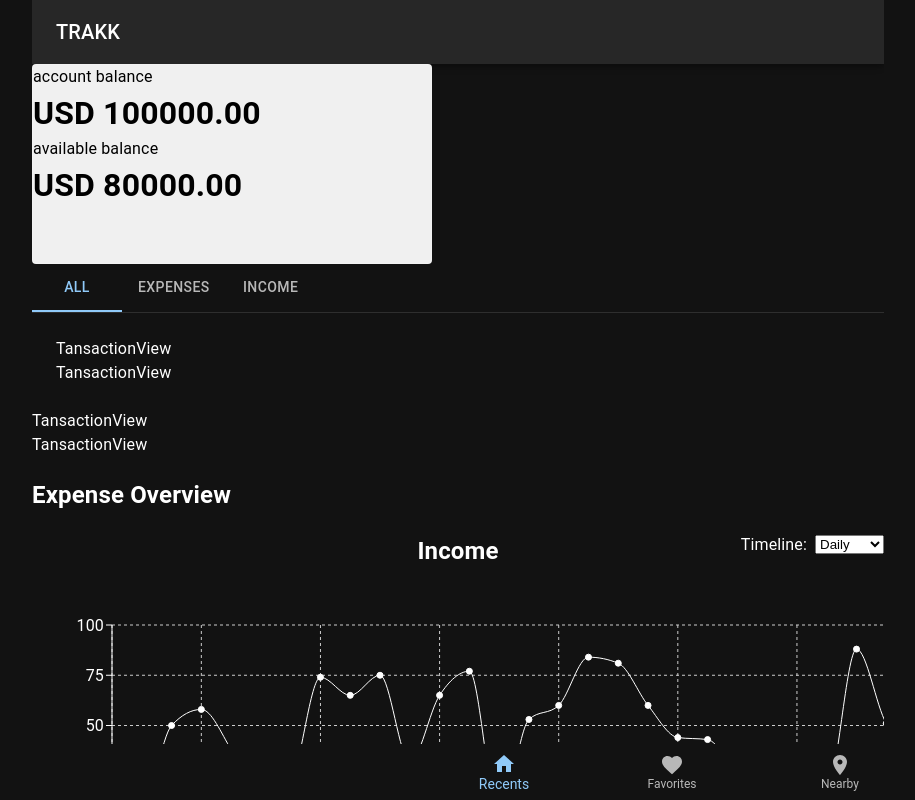
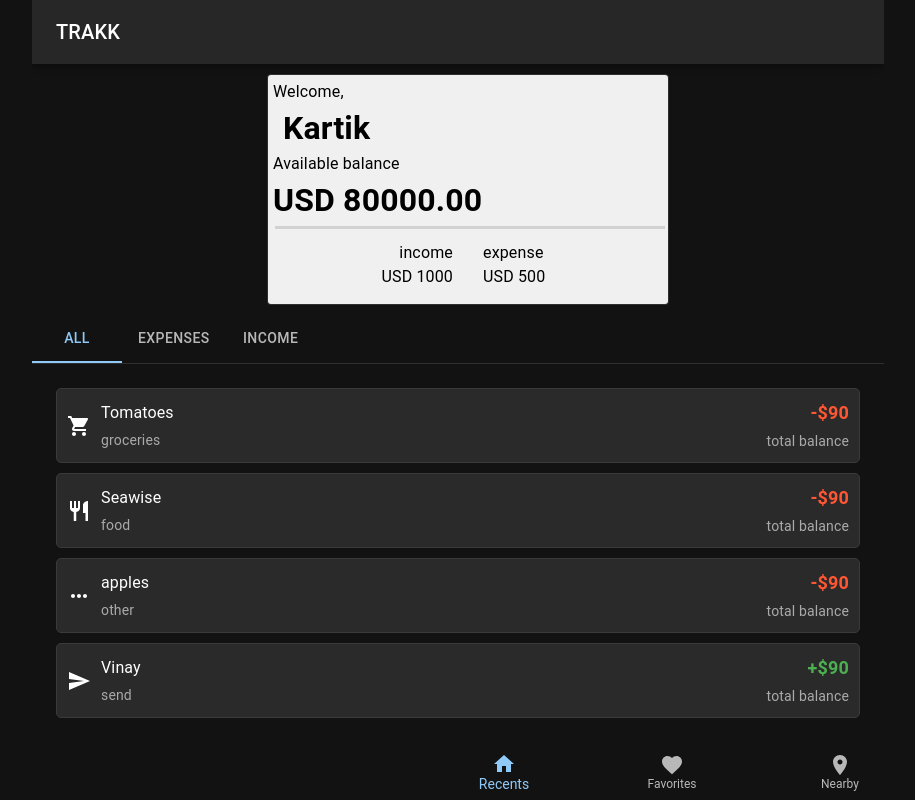
Before and after one commit to kartikbhardwaj017/trakk, a React (Create React App) app: page /home in a window 1280 px wide. Shown: the whole page, without its empty margins (182-1097 px from the left). Built offline with nearby package versions, Linux system fonts and the light colour scheme.

Commit message:
modify styling

```diff
--- /dev/null
+++ b/src/components/Category.tsx
@@ -0,0 +1,31 @@
+import React from "react";
+import LocalGroceryStoreIcon from "@mui/icons-material/LocalGroceryStore";
+import FlightIcon from "@mui/icons-material/Flight";
+import RestaurantIcon from "@mui/icons-material/Restaurant";
+import MovieIcon from "@mui/icons-material/Movie";
+import ShoppingCartIcon from "@mui/icons-material/ShoppingCart";
+import FlashOnIcon from "@mui/icons-material/FlashOn";
+import LocalHospitalIcon from "@mui/icons-material/LocalHospital";
+import TrainIcon from "@mui/icons-material/Train";
+import MoreHorizIcon from "@mui/icons-material/MoreHoriz";
+import SendIcon from "@mui/icons-material/Send";
+
+// ... add more imports as needed
+
+const categoryIcons = {
+  groceries: <LocalGroceryStoreIcon />,
+  travel: <FlightIcon />,
+  food: <RestaurantIcon />,
+  entertainment: <MovieIcon />,
+  shopping: <ShoppingCartIcon />,
+  utilities: <FlashOnIcon />,
+  health: <LocalHospitalIcon />,
+  transport: <TrainIcon />,
+  send: <SendIcon />,
+  other: <MoreHorizIcon />, // Added "Other" category
+  // ... add more categories as needed
+};
+
+export const getCategoryIcon = (category) => {
+  return categoryIcons[category] || <MoreHorizIcon />; // Returns the "Other" icon if the category is not found
+};
--- a/src/components/Graph.tsx
+++ b/src/components/Graph.tsx
@@ -10,6 +10,13 @@ import {
   LineChart,
   Line,
 } from "recharts";
+import {
+  FormControl,
+  InputLabel,
+  Select,
+  MenuItem,
+  SelectChangeEvent,
+} from "@mui/material";
 
 const ExpenseOverview = ({ data }) => {
   const barWidth = 30; // Desired width of each bar
@@ -86,7 +93,7 @@ const ExpenseOverview = ({ data }) => {
   const [gData, setGData] = useState(formatData(data, view));
   const [cWidth, setCWidth] = useState(gData.length * barWidth);
 
-  const handleViewChange = (event: React.ChangeEvent<HTMLSelectElement>) => {
+  const handleViewChange = (event: SelectChangeEvent<string>) => {
     const newView = event.target.value;
     setView(newView);
     const newGData = formatData(data, newView); // Pass newView directly
@@ -94,38 +101,163 @@ const ExpenseOverview = ({ data }) => {
     setCWidth(newGData.length * barWidth); // Use newGData
   };
   return (
-    <div style={{ position: "relative" }}>
-      {" "}
-      {/* Added color to parent div to make label color white */}
+    <div style={{ position: "relative", padding: "20px", color: "white" }}>
       <div
         style={{
-          position: "absolute",
-          top: 0,
-          right: 0,
           display: "flex",
+          justifyContent: "center",
           alignItems: "center",
+          marginBottom: "20px",
+          position: "relative",
         }}
       >
-        <label htmlFor="view-select" style={{ marginRight: 8 }}>
-          Timeline:
-        </label>
-        <select id="view-select" onChange={handleViewChange}>
-          <option value="daily">Daily</option>
-          <option value="weekly">Weekly</option>
-          <option value="monthly">Monthly</option>
-          <option value="yearly">Yearly</option>
-        </select>
+        <h2 style={{ margin: 0 }}>Income</h2>
+        <FormControl
+          variant="standard"
+          style={{ minWidth: 120, position: "absolute", right: 0 }}
+        >
+          <InputLabel id="view-select-label" style={{ color: "white" }}>
+            Timeline
+          </InputLabel>
+          <Select
+            labelId="view-select-label"
+            id="view-select"
+            value={view}
+            onChange={handleViewChange}
+            label="Timeline"
+            style={{ color: "white" }}
+          >
+            <MenuItem value="daily">Daily</MenuItem>
+            <MenuItem value="weekly">Weekly</MenuItem>
+            <MenuItem value="monthly">Monthly</MenuItem>
+            <MenuItem value="yearly">Yearly</MenuItem>
+          </Select>
+        </FormControl>
       </div>
-      <h2 style={{ textAlign: "center", marginBottom: 16, color: "white" }}>
-        {" "}
-        {/* Update text color */}
-        Income
-      </h2>
+      <div style={{ overflowX: "auto", position: "relative", width: "100%" }}>
+        <LineChart
+          width={Math.max(cWidth, 600)}
+          height={300}
+          data={gData}
+          margin={{
+            top: 0,
+            right: 0,
+            left: 0,
+            bottom: 0,
+          }}
+        >
+          {/* <CartesianGrid strokeDasharray="3 3" /> */}
+          <XAxis dataKey="name" stroke="white" />
+          <YAxis
+            stroke="white"
+            tickFormatter={(tickValue) => {
+              return tickValue >= 1000 ? `${tickValue / 1000}k` : tickValue;
+            }}
+            style={{ position: "absolute", left: 0, top: 0, zIndex: 1 }}
+          />
+          <Tooltip
+            contentStyle={{ color: "black", backgroundColor: "wheat" }}
+          />
+          {/* <Legend /> */}
+          <Line type="monotone" dataKey="Expenses" stroke="green" />
+        </LineChart>
+      </div>
+    </div>
+  );
+};
+
+const formatDate = (dateString) => {
+  const day = dateString.split("-")[0];
+  const monthNames = [
+    "Jan",
+    "Feb",
+    "Mar",
+    "Apr",
+    "May",
+    "Jun",
+    "Jul",
+    "Aug",
+    "Sep",
+    "Oct",
+    "Nov",
+    "Dec",
+  ];
+  const monthName = monthNames[parseInt(dateString.split("-")[1]) - 1];
+  const year = dateString.split("-")[2];
+
+  if (monthName === "Jan") {
+    return `${day}-${monthName}-${year}`;
+  }
+  return `${day}-${monthName}`;
+};
+const data = require("./data.json");
+
+const Graph = () => {
+  return <ExpenseOverview data={data} />;
+};
+
+export default Graph;
+
+/**
+ *
+To beautify the ExpenseOverview component and make it more suitable for a dark-themed expense tracker app, we'll make the following changes:
+
+Replace the standard dropdown with an MUI dropdown.
+Adjust the positioning of the title, dropdown, and graph for better aesthetics.
+Update the styles to better fit a dark theme.
+Here's the updated code:
+
+tsx
+Copy code
+import React, { useState } from "react";
+import {
+  BarChart,
+  Bar,
+  XAxis,
+  YAxis,
+  CartesianGrid,
+  Tooltip,
+  Legend,
+  LineChart,
+  Line,
+} from "recharts";
+import { FormControl, InputLabel, Select, MenuItem } from "@mui/material";
+
+const ExpenseOverview = ({ data }) => {
+  // ... (rest of the code remains unchanged)
+
+  return (
+    <div style={{ position: "relative", padding: "20px", color: "white" }}>
+      <h2 style={{ textAlign: "center", marginBottom: 16 }}>Income</h2>
+      <div
+        style={{
+          display: "flex",
+          justifyContent: "flex-end",
+          marginBottom: "20px",
+        }}
+      >
+        <FormControl variant="standard" style={{ minWidth: 120 }}>
+          <InputLabel id="view-select-label" style={{ color: "white" }}>
+            Timeline
+          </InputLabel>
+          <Select
+            labelId="view-select-label"
+            id="view-select"
+            value={view}
+            onChange={handleViewChange}
+            label="Timeline"
+            style={{ color: "white" }}
+          >
+            <MenuItem value="daily">Daily</MenuItem>
+            <MenuItem value="weekly">Weekly</MenuItem>
+            <MenuItem value="monthly">Monthly</MenuItem>
+            <MenuItem value="yearly">Yearly</MenuItem>
+          </Select>
+        </FormControl>
+      </div>
       <div style={{ overflow: "auto" }}>
-        {" "}
-        {/* Add this div */}
         <LineChart
-          width={Math.max(cWidth, 600)} // Make this larger than the container div
+          width={Math.max(cWidth, 600)}
           height={300}
           data={gData}
           margin={{
@@ -142,25 +274,14 @@ const ExpenseOverview = ({ data }) => {
             tickFormatter={(tickValue) => {
               return tickValue >= 1000 ? `${tickValue / 1000}k` : tickValue;
             }}
-          />{" "}
-          {/* Update axis color */}
+          />
           <Tooltip
             contentStyle={{ color: "black", backgroundColor: "wheat" }}
           />
           <Legend />
-          {/* <Bar dataKey="Expenses" fill="white" /> Update bar color */}
-          <Line type="monotone" dataKey="Expenses" stroke="white" />{" "}
-          {/* Update Line component */}
+          <Line type="monotone" dataKey="Expenses" stroke="white" />
         </LineChart>
       </div>
     </div>
   );
-};
-
-const data = require("./data.json");
-
-const Graph = () => {
-  return <ExpenseOverview data={data} />;
-};
-
-export default Graph;
+ */
--- a/src/components/Home.tsx
+++ b/src/components/Home.tsx
@@ -1,10 +1,17 @@
 import React from "react";
-import { BottomNavigation, BottomNavigationAction, Card } from "@mui/material";
+import {
+  BottomNavigation,
+  BottomNavigationAction,
+  Box,
+  Card,
+  Divider,
+} from "@mui/material";
 import {
   Restore,
   Favorite,
   LocationOn,
   Home as HomeIcon,
+  Margin,
 } from "@mui/icons-material";
 import AppBar from "@mui/material/AppBar";
 import Toolbar from "@mui/material/Toolbar";
@@ -12,8 +19,16 @@ import Typography from "@mui/material/Typography";
 import BasicTabs from "./TabPanel";
 import Graph from "./Graph";
 import Graph2 from "./Graph2";
+import { useEffect } from "react";
 
 export default function Home() {
+  // useEffect(() => {
+  //   // This is a basic check to determine if the device might be a desktop
+  //   if (window.innerWidth > 800 || window.innerHeight > 800) {
+  //     alert("Please open this page on a mobile device.");
+  //   }
+  // }, []);
+
   return (
     <div
       style={{
@@ -36,23 +51,85 @@ export default function Home() {
         </Toolbar>
       </AppBar>
 
-      <Card
-        variant="outlined"
+      <div
         style={{
-          width: "400px",
-          height: "200px",
-          backgroundColor: "#f0f0f0",
-          color: "black",
+          flexGrow: 1,
           display: "flex",
-          flexDirection: "column",
+          width: "100%",
+          justifyContent: "center",
+          alignItems: "center",
+          margin: "10px",
         }}
       >
-        <span>account balance</span>
-        <span style={{ fontWeight: 700, fontSize: "32px" }}>USD 100000.00</span>
-        <span>available balance</span>
-        <span style={{ fontWeight: 700, fontSize: "32px" }}>USD 80000.00</span>
-      </Card>
-
+        <Card variant="outlined">
+          <div
+            style={{
+              width: "400px",
+              backgroundColor: "#f0f0f0",
+              color: "black",
+              display: "flex",
+              flexDirection: "column",
+              padding: "5px",
+            }}
+          >
+            <span>Welcome,</span>
+            <span
+              style={{ fontWeight: 700, fontSize: "32px", marginLeft: "10px" }}
+            >
+              Kartik
+            </span>
+            <span>Available balance</span>
+            <span style={{ fontWeight: 700, fontSize: "32px" }}>
+              USD 80000.00
+            </span>
+            <div
+              style={{
+                width: "100%",
+                backgroundColor: "#d1d1d1",
+                height: "3px",
+                margin: "2px",
+              }}
+            ></div>
+            <div
+              style={{
+                display: "flex",
+                flexDirection: "row",
+                alignItems: "center", // for vertical centering
+                padding: "10px", // space around the edges
+              }}
+            >
+              <div
+                style={{
+                  flex: 1, // take up equal width
+                  textAlign: "right", // right align the left section for better aesthetics
+                  paddingRight: "15px", // space before the divider
+                }}
+              >
+                <span>income</span>
+                <br />
+                <span>USD 1000</span>
+              </div>
+              <div
+                style={{
+                  width: "px",
+                  height: "40px", // reduce the height for aesthetics
+                  backgroundColor: "#d1d1d1", // use a softer color
+                }}
+              ></div>
+              <div
+                style={{
+                  flex: 1, // take up equal width
+                  paddingLeft: "15px", // space after the divider
+                }}
+              >
+                <span>expense</span>
+                <br />
+                <span>USD 500</span>
+              </div>
+            </div>
+          </div>
+        </Card>
+      </div>
       <BasicTabs />
 
       <h2>Expense Overview</h2>
--- a/src/components/TabPanel.tsx
+++ b/src/components/TabPanel.tsx
@@ -27,7 +27,6 @@ function CustomTabPanel(props: TabPanelProps) {
           <Typography>{children}</Typography>
         </Box>
       )}
-      {children}
     </div>
   );
 }
@@ -39,6 +38,32 @@ function a11yProps(index: number) {
   };
 }
 
+const transactions = [
+  {
+    transactionType: "debit",
+    amount: 90,
+    category: "groceries",
+    name: "Tomatoes",
+  },
+  {
+    transactionType: "debit",
+    amount: 10,
+    category: "food",
+    name: "Seawise",
+  },
+  {
+    transactionType: "debit",
+    amount: 45,
+    name: "apples",
+    category: "other",
+  },
+  {
+    transactionType: "credit",
+    amount: 45,
+    name: "Vinay",
+    category: "send",
+  },
+];
 export default function BasicTabs() {
   const [value, setValue] = React.useState(0);
 
@@ -60,14 +85,19 @@ export default function BasicTabs() {
         </Tabs>
       </Box>
       <CustomTabPanel value={value} index={0}>
-        <TansactionView />
-        <TansactionView />
+        {transactions.map((transaction) => (
+          <TansactionView transaction={transaction} />
+        ))}
       </CustomTabPanel>
       <CustomTabPanel value={value} index={1}>
-        Item Two
+        {transactions.map((transaction) => (
+          <TansactionView transaction={transaction} />
+        ))}
       </CustomTabPanel>
       <CustomTabPanel value={value} index={2}>
-        Item Three
+        {transactions.map((transaction) => (
+          <TansactionView transaction={transaction} />
+        ))}
       </CustomTabPanel>
     </Box>
   );
--- a/src/components/Tansaction.tsx
+++ b/src/components/Tansaction.tsx
@@ -1,5 +1,85 @@
+import { FlashOn } from "@mui/icons-material";
+import { Card, Paper } from "@mui/material";
 import React from "react";
+import { getCategoryIcon } from "./Category";
 
-export default function TansactionView() {
-  return <div>TansactionView</div>;
+const GroceryIcon = () => (
+  <svg
+    width="24"
+    height="24"
+    viewBox="0 0 24 24"
+    fill="none"
+    xmlns="http://www.w3.org/2000/svg"
+  >
+    <path d="M20 4V20H4V4H20ZM2 2H22V22H2V2Z" fill="white" />
+    <path d="M6 12H18V14H6V12Z" fill="white" />
+    <path d="M6 16H18V18H6V16Z" fill="white" />
+    <path d="M6 8H18V10H6V8Z" fill="white" />
+  </svg>
+);
+
+export default function TansactionView(props) {
+  const { transactionType, amount, category, name } = props.transaction;
+
+  return (
+    <div style={{ display: "flex", color: "white" }}>
+      <div
+        style={{
+          display: "flex",
+          justifyContent: "space-between",
+          alignItems: "center",
+          border: "1px solid #3a3a3a",
+          borderRadius: "5px",
+          padding: "10px",
+          marginBottom: "10px",
+          backgroundColor: "#2a2a2a",
+          width: "100%", // fill the width of the parent container
+        }}
+      >
+        <div
+          style={{
+            display: "flex",
+            flexDirection: "row",
+            alignItems: "center",
+            justifyContent: "flex-start",
+          }}
+        >
+          {getCategoryIcon(category)}
+          <div
+            style={{
+              display: "flex",
+              flexDirection: "column",
+              alignItems: "flex-start",
+              marginLeft: "10px",
+            }}
+          >
+            <span style={{ fontSize: "16px", color: "#fff" }}>{name}</span>
+            <span style={{ fontSize: "14px", color: "#aaa", marginTop: "5px" }}>
+              {category}
+            </span>
+          </div>
+        </div>
+
+        <div
+          style={{
+            display: "flex",
+            flexDirection: "column",
+            alignItems: "flex-end",
+          }}
+        >
+          <b
+            style={{
+              fontSize: "18px",
+              color: transactionType === "credit" ? "#4CAF50" : "#FF5733", // green for credit, red for debit
+            }}
+          >
+            <span>{transactionType === "credit" ? "+$90" : "-$90"}</span>
+          </b>
+          <span style={{ fontSize: "14px", color: "#aaa", marginTop: "5px" }}>
+            total balance
+          </span>
+        </div>
+      </div>
+    </div>
+  );
 }
```
Also changed, not shown: src/components/Graph2.tsx (+7 -9 lines).
